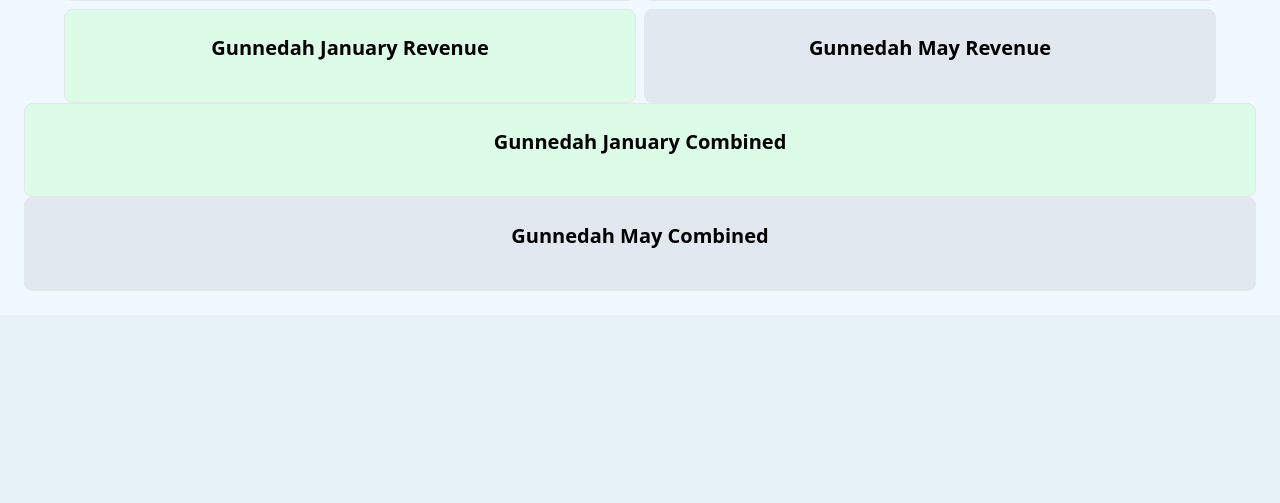
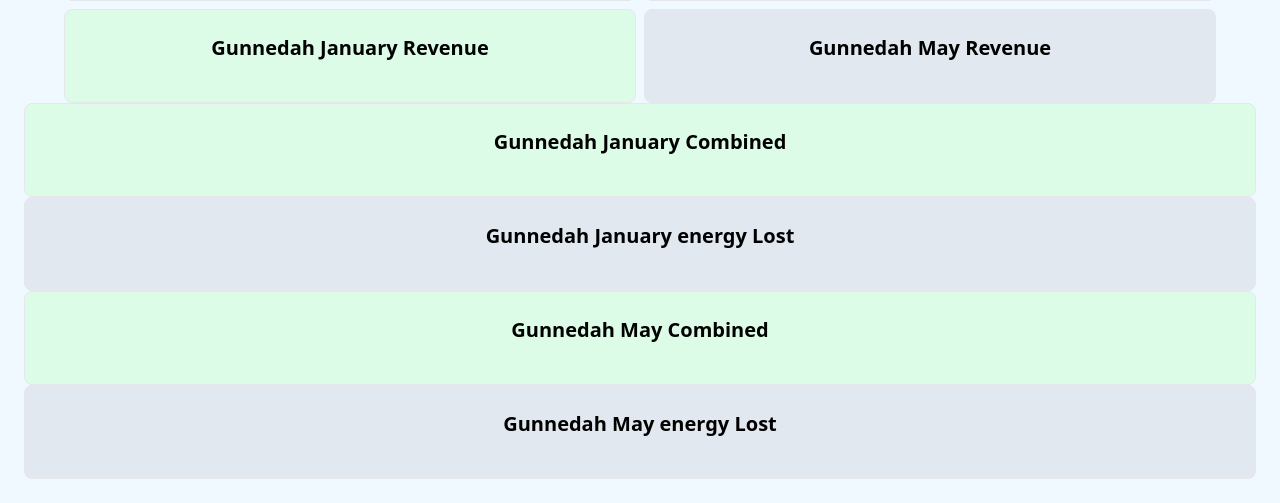
Before and after one commit to Annemarie535257/CalEnergy, a Flask app: page /CalEnegy in a window 1280 px wide. Shown: the part 705-1208 px from the top of the page. Before the commit the page ends 996 px from the top, so only its background shows below. Run offline with Flask 3, Linux system fonts and the light colour scheme; some libraries are stand-ins or nearby versions.

Commit message:
added energy lost

```diff
--- a/app.py
+++ b/app.py
@@ -51,6 +51,7 @@ def Calculate():
             # Detect dips for January and May
             jan_dips, jan_total_energy_lost = detect_dips(jan_data, "January")
             may_dips, may_total_energy_lost = detect_dips(may_data, "May")
+
 
 
             required_columns = ['total_production', 'sitetime']
@@ -135,6 +136,8 @@ def Calculate():
                 'revenue2': graphs['revenue2'],
                 'combined1': graphs['combined_jan'],
                 'combined2': graphs['combined_may'],
+                'energy1': jan_total_energy_lost,
+                'energy2': may_total_energy_lost,
             })
         except Exception as e:
             return jsonify({"error": str(e)}), 400
@@ -288,12 +291,12 @@ def detect_dips(data, month_name):
     total_energy_lost = sum(dip["energy_lost"] for dip in dips)
 
     # Print dip details
-    print(f"\n{month_name} Dips (10 AM to 3 PM):")
-    print(f"Total Dips Detected: {len(dips)}")
-    for dip in dips:
-        print(f"- Dip from {dip['start_time']} to {dip['end_time']} (Duration: {dip['duration_minutes']} mins): Energy Lost = {dip['energy_lost']} kWh")
+    # print(f"\n{month_name} Dips (10 AM to 3 PM):")
+    # print(f"Total Dips Detected: {len(dips)}")
+    # for dip in dips:
+    #     print(f"- Dip from {dip['start_time']} to {dip['end_time']} (Duration: {dip['duration_minutes']} mins): Energy Lost = {dip['energy_lost']} kWh")
 
-    print(f"Total Energy Lost in {month_name}: {total_energy_lost} kWh\n")
+    # print(f"Total Energy Lost in {month_name}: {total_energy_lost} kWh\n")
 
     return dips, total_energy_lost
 
--- a/templates/index.html
+++ b/templates/index.html
@@ -113,16 +113,22 @@
             </div>
 
         </div>
-
         <div class="border p-6 rounded-lg bg-green-100">
             <h2 id="janco-title" class="text-xl font-bold mb-4 text-center"></h2>
             <div id="jan-combined" class="graph-content"></div>
         </div>
+        <div class="border p-6 rounded-lg bg-slate-200">
+            <h2 id="jan-energytitle" class="text-xl font-bold mb-4 text-center"></h2>
+            <div id="jan-energy" class="graph-content align-center"></div>
+        </div>
 
-
-        <div class="border p-6 rounded-lg bg-slate-200">
+        <div class="border p-6 rounded-lg bg-green-100">
             <h2 id="mayco-title" class="text-xl font-bold mb-4 text-center"></h2>
             <div id="may-combined" class="graph-content"></div>
+        </div>
+        <div class="border p-6 rounded-lg bg-slate-200">
+            <h2 id="may-energytitle" class="text-xl font-bold mb-4 text-center"></h2>
+            <div id="may-energy" class="graph-content align-center"></div>
         </div>
 
         <script>
@@ -136,6 +142,8 @@
                 document.getElementById('may-revenue').innerHTML = '';
                 document.getElementById('jan-combined').innerHTML = '';
                 document.getElementById('may-combined').innerHTML = '';
+                document.getElementById('jan-energy').innerHTML = '';
+                document.getElementById('may-energy').innerHTML = '';
 
                 // Reset form inputs
                 document.getElementById('upload-form').reset();
@@ -150,6 +158,8 @@
                 document.getElementById('mayr-title').textContent = `${selectedFarm} May Revenue`;
                 document.getElementById('janco-title').textContent = `${selectedFarm} January Combined`;
                 document.getElementById('mayco-title').textContent = `${selectedFarm} May Combined`;
+                document.getElementById('jan-energytitle').textContent = `${selectedFarm} January energy Lost`;
+                document.getElementById('may-energytitle').textContent = `${selectedFarm} May energy Lost`;
 
                 // Update button and form colors based on selected farm
                 const generateButton = document.getElementById('generate-button');
@@ -180,6 +190,8 @@
                             $('#may-revenue').html(response.revenue2);
                             $('#jan-combined').html(response.combined1);
                             $('#may-combined').html(response.combined2);
+                            $('#jan-energy').html(response.energy1);
+                            $('#may-energy').html(response.energy2);
                             $('#loading-indicator').addClass('hidden'); // Hide loading indicator on success
 
                         },
```
